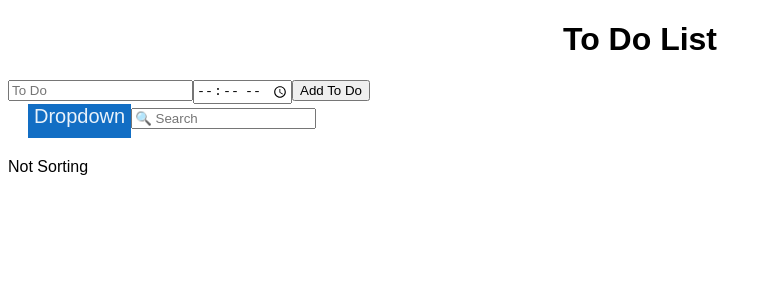
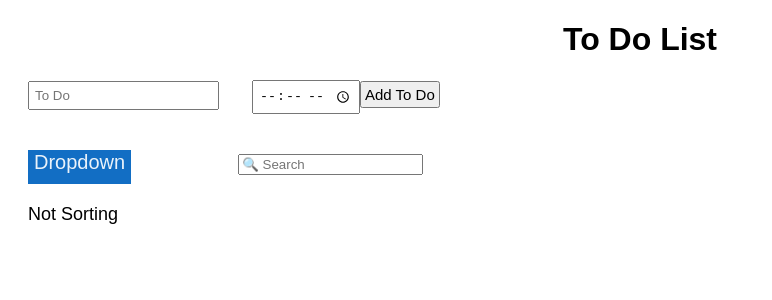
Before and after one commit to housemax77/todo-app-react, a React (Create React App) app: page / in a window 1280 px wide. Shown: the top 300 px of the page, without its empty margins (0-772 px from the left). Built offline with nearby package versions, Linux system fonts and the light colour scheme.

Commit message:
changed id's to classes & got toDo input clearing

```diff
--- a/src/App.js
+++ b/src/App.js
@@ -8,6 +8,10 @@ export function App() {
   // the list of todos already entered
   const [toDos, setToDos] = useState([]);
   //setCount is a function that is setting the variable count which is by default 0
+
+  function createCheckBox() {
+    return <input type="checkBox" aria-label={`Did you ${toDo}?`}></input>;
+  }
 
   function renderToDo(toDo) {
     if (!toDo.editing)
@@ -79,29 +83,29 @@ export function App() {
 
   return (
     <>
-      <h1 aria-label="Page Heading" id="heading">
-        To Do List
-      </h1>
+      <h1 aria-label="Page Heading">To Do List</h1>
       <form
         onSubmit={(event) => {
           event.preventDefault();
           setToDos([{ toDo: toDo, time: time, done: false, editing: false }]);
+          setToDo("");
+          setTime("");
         }}
       >
         <input
           placeholder="To Do"
           value={toDo}
           onChange={(event) => setToDo(event.target.value)}
-          id="toDo"
+          class="toDo"
         />
         <input
           aria-label="To Do Time"
           type="time"
           value={time}
           onChange={(event) => setTime(event.target.value)}
-          id="time"
+          class="time"
         />
-        <input id="to-do-submit-button" type="submit" value="Add To Do" />
+        <input class="submit-toDo" type="submit" value="Add To Do" />
       </form>
       <div className="dropdown">
         <button className="dropbtn">Dropdown</button>
@@ -109,18 +113,10 @@ export function App() {
           aria-label="Sort By Time Or To Do Dropdown"
           className="dropdown-content"
         >
-          <a
-            aria-label="Sort By Time"
-            id="timeSortButton-"
-            onclick="callSortTimes()"
-          >
+          <a aria-label="Sort By Time" onclick="callSortTimes()">
             Sort By Time
           </a>
-          <a
-            aria-label="Sort Alphabeticlly"
-            id="alphabeticalSortButton-"
-            onclick="callSortTimes()"
-          >
+          <a aria-label="Sort Alphabeticlly" onclick="callSortTimes()">
             Sort Alphabeticlly
           </a>
         </div>
@@ -128,12 +124,12 @@ export function App() {
       <input
         aria-label="Text To Search To Do"
         type="text"
-        id="searchToDo"
+        class="search"
         placeholder="🔍 Search"
         onkeyup="toDoSort()"
       />
-      <div id="sortBy">Not Sorting</div>
-      <ol id="List">
+      <div class="sort-text">Not Sorting</div>
+      <ol class="List">
         {toDos.map((toDo) => {
           return <li>{renderToDo(toDo)}</li>;
         })}
```
